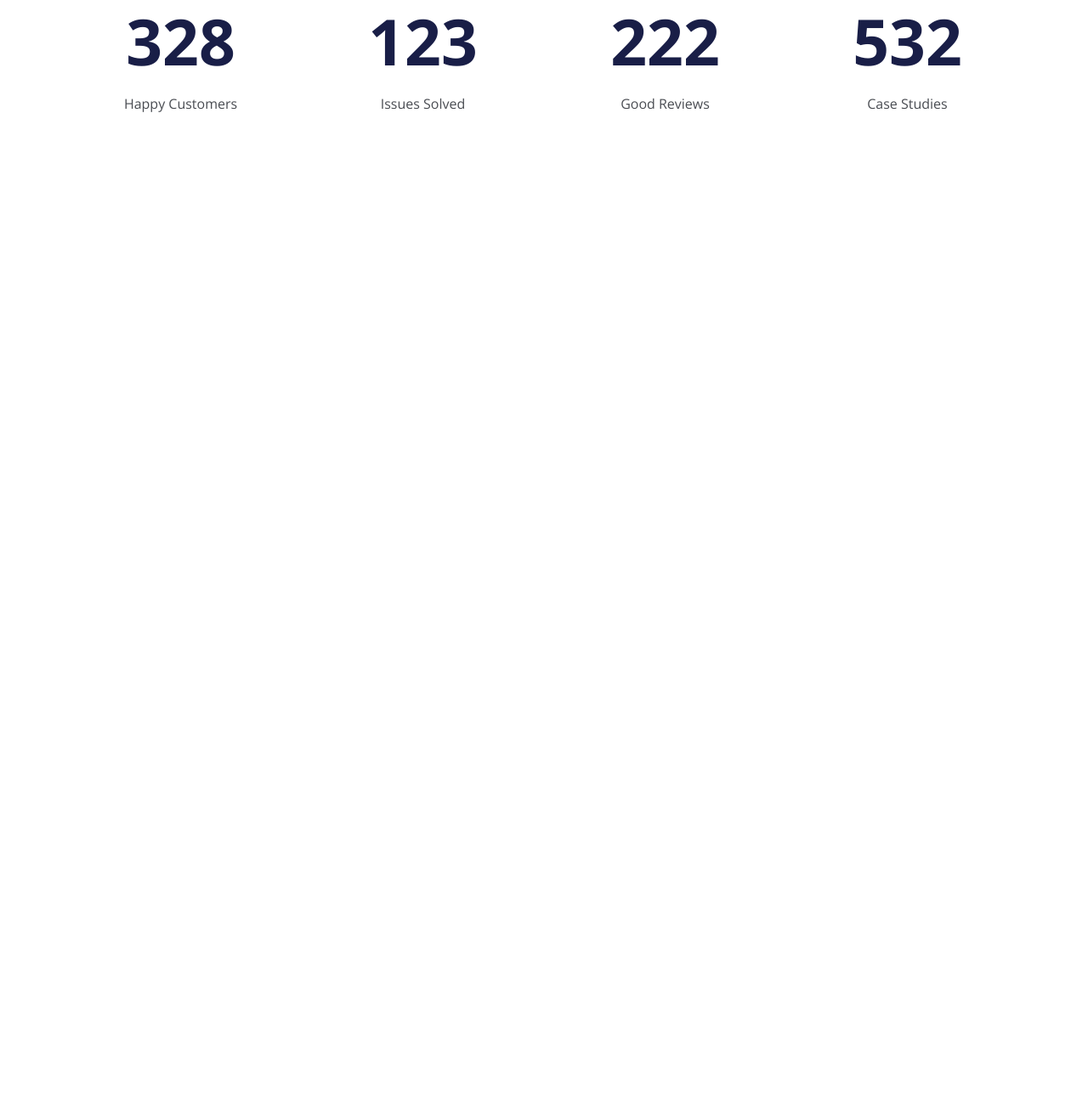
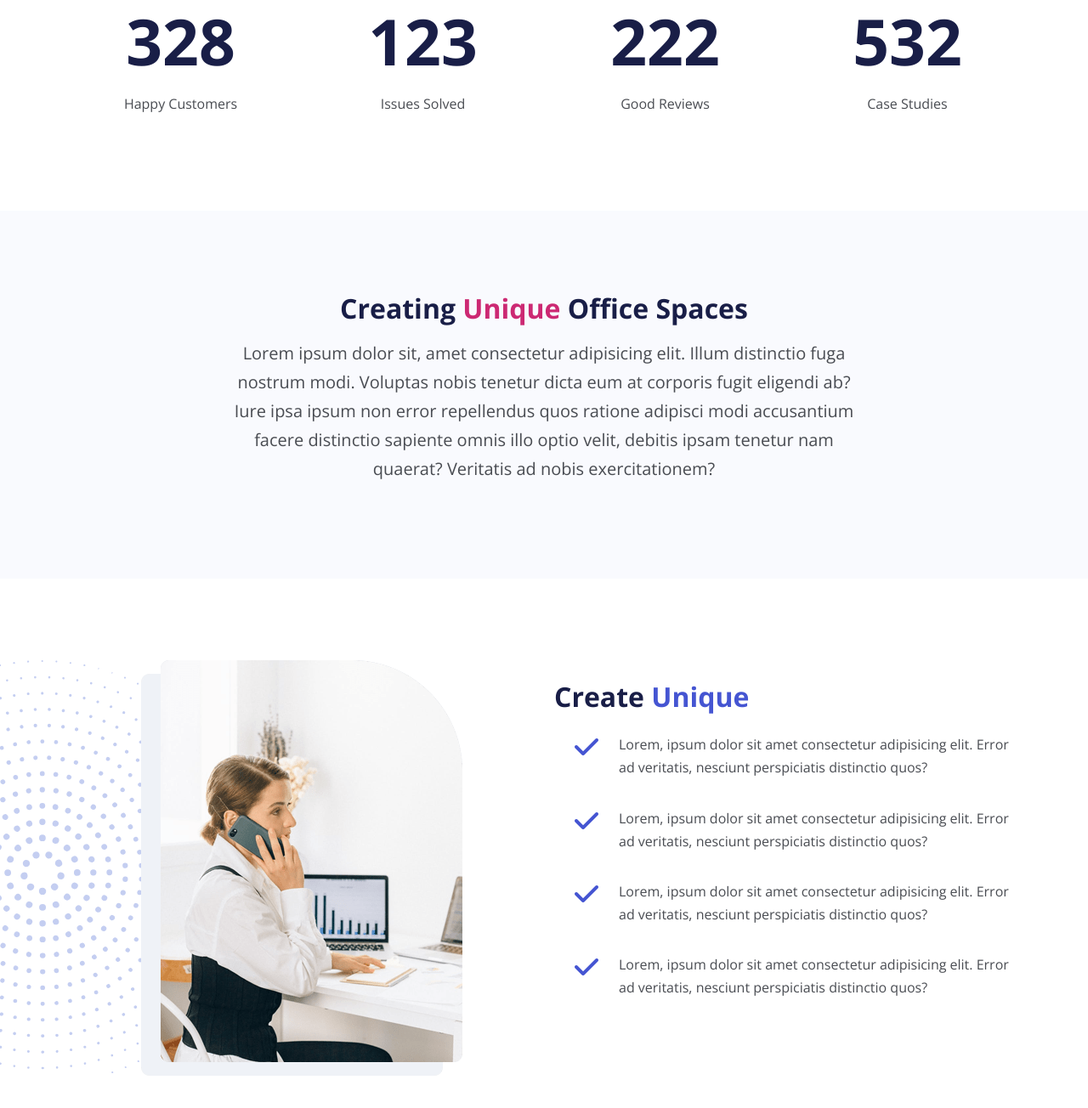
Before and after one commit to dmurawski/bootstrap, a website: page project-starter/index.html in a window 1280 px wide. Shown: the part 835-2139 px from the top of the page at 85% size. Before the commit the page ends 1083 px from the top, so only its background shows below. Drawn offline with nearby package versions, Linux system fonts and the light colour scheme.

Commit message:
intro details

```diff
--- a/project-starter/index.html
+++ b/project-starter/index.html
@@ -131,6 +131,88 @@
         </div>
       </div>
     </section>
+
+    <!-- Intro -->
+    <section id="intro" class="intro bg-light py-6">
+      <div class="container">
+        <div class="row">
+          <div class="col-lg-8 offset-lg-2 text-center">
+            <h2>
+              Creating <span class="text-secondary">Unique</span> Office Spaces
+            </h2>
+            <p class="fs-5">
+              Lorem ipsum dolor sit, amet consectetur adipisicing elit. Illum
+              distinctio fuga nostrum modi. Voluptas nobis tenetur dicta eum at
+              corporis fugit eligendi ab? Iure ipsa ipsum non error repellendus
+              quos ratione adipisci modi accusantium facere distinctio sapiente
+              omnis illo optio velit, debitis ipsam tenetur nam quaerat?
+              Veritatis ad nobis exercitationem?
+            </p>
+          </div>
+        </div>
+      </div>
+    </section>
+
+    <!-- Details 1 -->
+    <section
+      id="details"
+      class="details position-relative my-6 overflow-hidden"
+    >
+      <img
+        src="images/decoration-star.svg"
+        alt=""
+        class="decoration-star position-absolute"
+      />
+      <div class="container position-relative z-3">
+        <div class="row">
+          <div class="col-lg-6">
+            <div class="image-container d-flex justify-content-center">
+              <img src="images/details-1.png" alt="" class="img-fluid" />
+            </div>
+          </div>
+          <div class="col-lg-6">
+            <div class="mt-4">
+              <h2 class="mb-4">
+                Create <span class="text-primary">Unique</span>
+              </h2>
+              <ul class="list-unstyled">
+                <li class="d-flex mb-3">
+                  <i class="fas fa-check text-primary fa-2x mx-4"></i>
+                  <p>
+                    Lorem, ipsum dolor sit amet consectetur adipisicing elit.
+                    Error ad veritatis, nesciunt perspiciatis distinctio quos?
+                  </p>
+                </li>
+
+                <li class="d-flex mb-3">
+                  <i class="fas fa-check text-primary fa-2x mx-4"></i>
+                  <p>
+                    Lorem, ipsum dolor sit amet consectetur adipisicing elit.
+                    Error ad veritatis, nesciunt perspiciatis distinctio quos?
+                  </p>
+                </li>
+
+                <li class="d-flex mb-3">
+                  <i class="fas fa-check text-primary fa-2x mx-4"></i>
+                  <p>
+                    Lorem, ipsum dolor sit amet consectetur adipisicing elit.
+                    Error ad veritatis, nesciunt perspiciatis distinctio quos?
+                  </p>
+                </li>
+
+                <li class="d-flex mb-3">
+                  <i class="fas fa-check text-primary fa-2x mx-4"></i>
+                  <p>
+                    Lorem, ipsum dolor sit amet consectetur adipisicing elit.
+                    Error ad veritatis, nesciunt perspiciatis distinctio quos?
+                  </p>
+                </li>
+              </ul>
+            </div>
+          </div>
+        </div>
+      </div>
+    </section>
     <!-- bootstrap js -->
     <script src="js/bootstrap.bundle.min.js"></script>
     <script src="js/script.js"></script>
--- a/project-starter/scss/styles.scss
+++ b/project-starter/scss/styles.scss
@@ -40,6 +40,11 @@
   box-shadow: 0 0 10px rgba(0, 0, 0, 0.5);
 }
 
+.details .decoration-star {
+  left: -200px;
+  width: 500px;
+}
+
 @media (max-width: 992px) {
   .xl-text {
     font-size: 50px;
```
Also changed, not shown: project-starter/css/styles.css.
